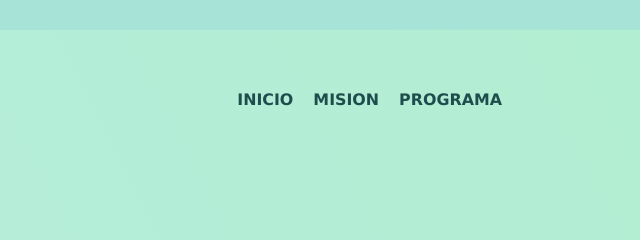
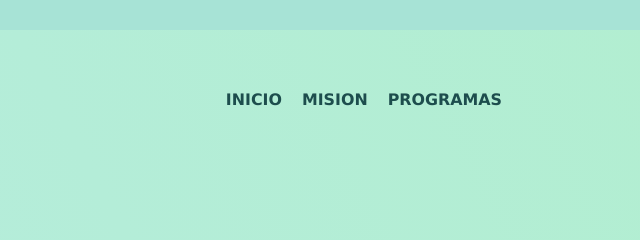
Before and after one commit to Zunyinluck/proyecto, a plain HTML site: page inicio.html in a window 1280 px wide. Shown: the top 240 px of the page, 640-1280 px from the left. Drawn offline with nearby package versions, Linux system fonts and the light colour scheme.

Commit message:
modif. index

```diff
--- a/inicio.html
+++ b/inicio.html
@@ -29,7 +29,7 @@
             <ul>
                 <li><a href="/inicio.html">INICIO</a></li>
                 <li><a href="#mision">MISION</a></li>
-                <li><a href="#programa">PROGRAMA</a></li>
+                <li><a href="#programa">PROGRAMAS</a></li>
             </ul>
         </nav>
     </header>
```
